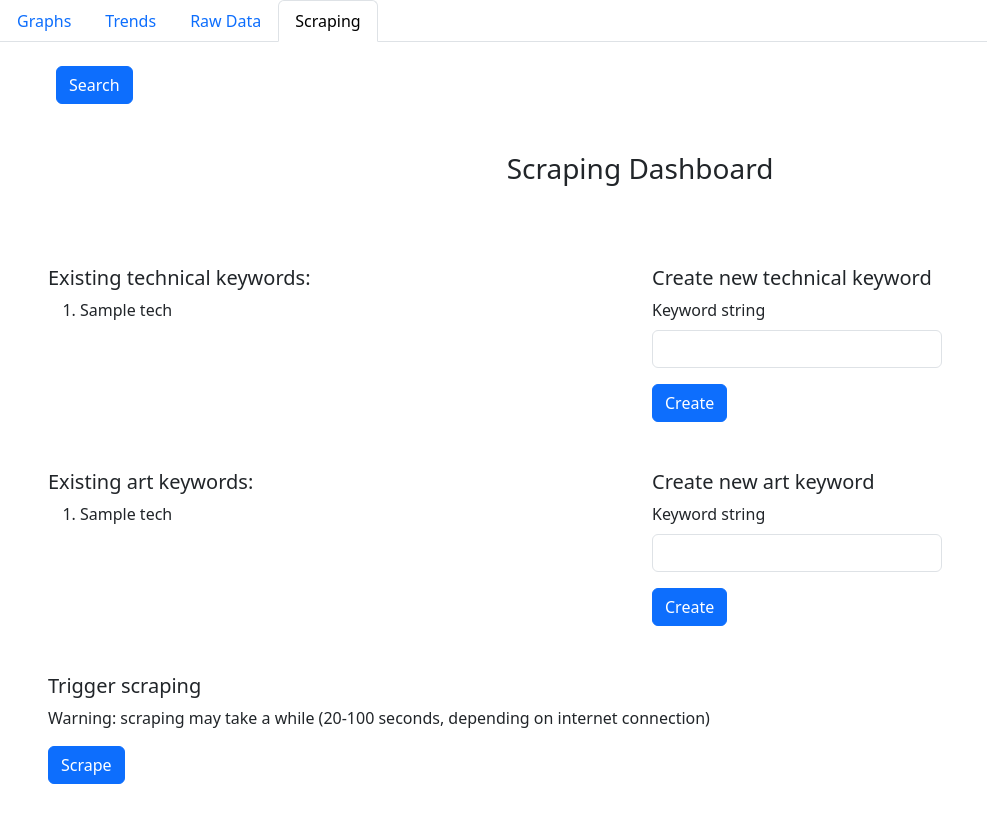
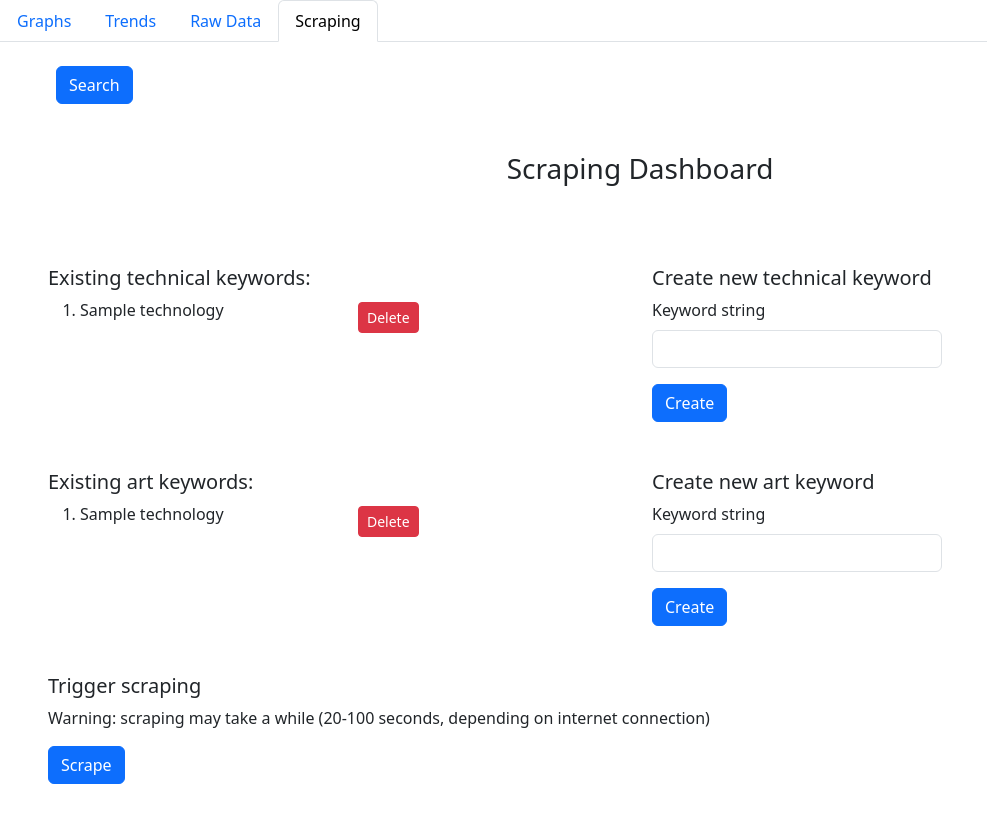
Before and after one commit to nialdixon8/GameJobScraper, a Django app: template gameindustry/templates/homepage.html in a window 1280 px wide, after a click on "Scraping". Shown: the whole page, without its empty margins (0-987 px from the left). Run offline with Django 4.2, Linux system fonts and the light colour scheme; tables that the repository leaves empty hold one stand-in row (values such as "Sample post"); the template is opened without the code that fills it: values that come from a table or form of the project are taken from there, most other values are stand-ins (such as "Sample title", 1, 10 or a date in 2020); some libraries are stand-ins or nearby versions.

Commit message:
Implement filter keyword deletion #16

```diff
--- a/gameindustry/templates/homepage.html
+++ b/gameindustry/templates/homepage.html
@@ -339,8 +339,20 @@
             <div class="col-sm">
                 <h5> Existing technical keywords: </h5>
                 <ol>
-                    {% for tech in technologies_tech %}
-                    <li>{{ tech }}</li>
+                    {% for tech in technologies_tech_obj %}
+                    <li>
+                        <div class="row">
+                            <div class="col-6">
+                                {{ tech.name }}
+                            </div>
+                            <div class="col-6 p-1">
+                                <form method="POST" action="/gameindustry/delete_filter">
+                                    <input type="hidden", value="{{tech.id}}" name="tech_id">
+                                    <button type="submit" class="btn btn-sm btn-danger">Delete</button>
+                                </form>
+                            </div>
+                        </div>
+                    </li>
                     {% endfor %}
                 </ol>
             </div>
@@ -362,8 +374,20 @@
             <div class="col-sm">
                 <h5> Existing art keywords: </h5>
                 <ol>
-                    {% for tech in technologies_art %}
-                    <li>{{ tech }}</li>
+                    {% for tech in technologies_art_obj %}
+                    <li>
+                        <div class="row">
+                            <div class="col-6">
+                                {{ tech.name }}
+                            </div>
+                            <div class="col-6 p-1">
+                                <form method="POST" action="/gameindustry/delete_filter">
+                                    <input type="hidden", value="{{tech.id}}" name="tech_id">
+                                    <button type="submit" class="btn btn-sm btn-danger">Delete</button>
+                                </form>
+                            </div>
+                        </div>
+                    </li>
                     {% endfor %}
                 </ol>
             </div>
--- a/gameindustry/urls.py
+++ b/gameindustry/urls.py
@@ -9,4 +9,5 @@
     path('', views.homepage),
     path('scrape', views.scrape),
     path('create_filter', views.create_filter),
+    path('delete_filter', views.delete_filter),
 ]
```
Also changed, not shown: gameindustry/views.py (+24 -3 lines).
